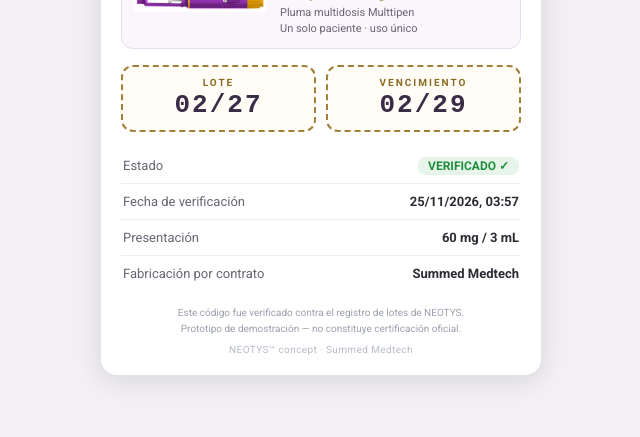
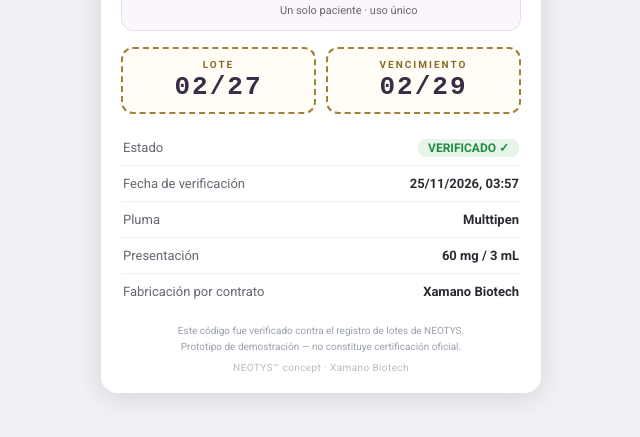
Before and after one commit to AlexCHONG8/tg15-clone-test, a plain HTML site: page customer/neotys-verificar.html in a window 1280 px wide. Shown: the part 363-800 px from the top of the page, without its empty margins (319-959 px from the left). Drawn offline with Linux system fonts and the light colour scheme.

Commit message:
NEOTYS verify page: Xamano Biotech as contract manufacturer, Multtipen pen naming

```diff
--- a/customer/neotys-verificar.html
+++ b/customer/neotys-verificar.html
@@ -106,7 +106,7 @@
       <div>
         <div class="name">NEOTYS</div>
         <div class="form">Tirzepatida 60 mg / 3 mL</div>
-        <div class="pack">Pluma multidosis Multtipen<br />Un solo paciente · uso único</div>
+        <div class="pack">Multtipen · pluma multidosis<br />Un solo paciente · uso único</div>
       </div>
     </div>
 
@@ -124,13 +124,14 @@
     <div class="rows">
       <div class="row"><span class="k">Estado</span><span class="v"><span class="chip">VERIFICADO ✓</span></span></div>
       <div class="row"><span class="k">Fecha de verificación</span><span class="v" id="fecha">—</span></div>
+      <div class="row"><span class="k">Pluma</span><span class="v">Multtipen</span></div>
       <div class="row"><span class="k">Presentación</span><span class="v">60 mg / 3 mL</span></div>
-      <div class="row"><span class="k">Fabricación por contrato</span><span class="v">Summed Medtech</span></div>
+      <div class="row"><span class="k">Fabricación por contrato</span><span class="v">Xamano Biotech</span></div>
     </div>
 
     <div class="foot">
       <p class="note">Este código fue verificado contra el registro de lotes de NEOTYS.<br />Prototipo de demostración — no constituye certificación oficial.</p>
-      <p class="sig">NEOTYS™ concept · Summed Medtech</p>
+      <p class="sig">NEOTYS™ concept · Xamano Biotech</p>
     </div>
   </div>
 
```
